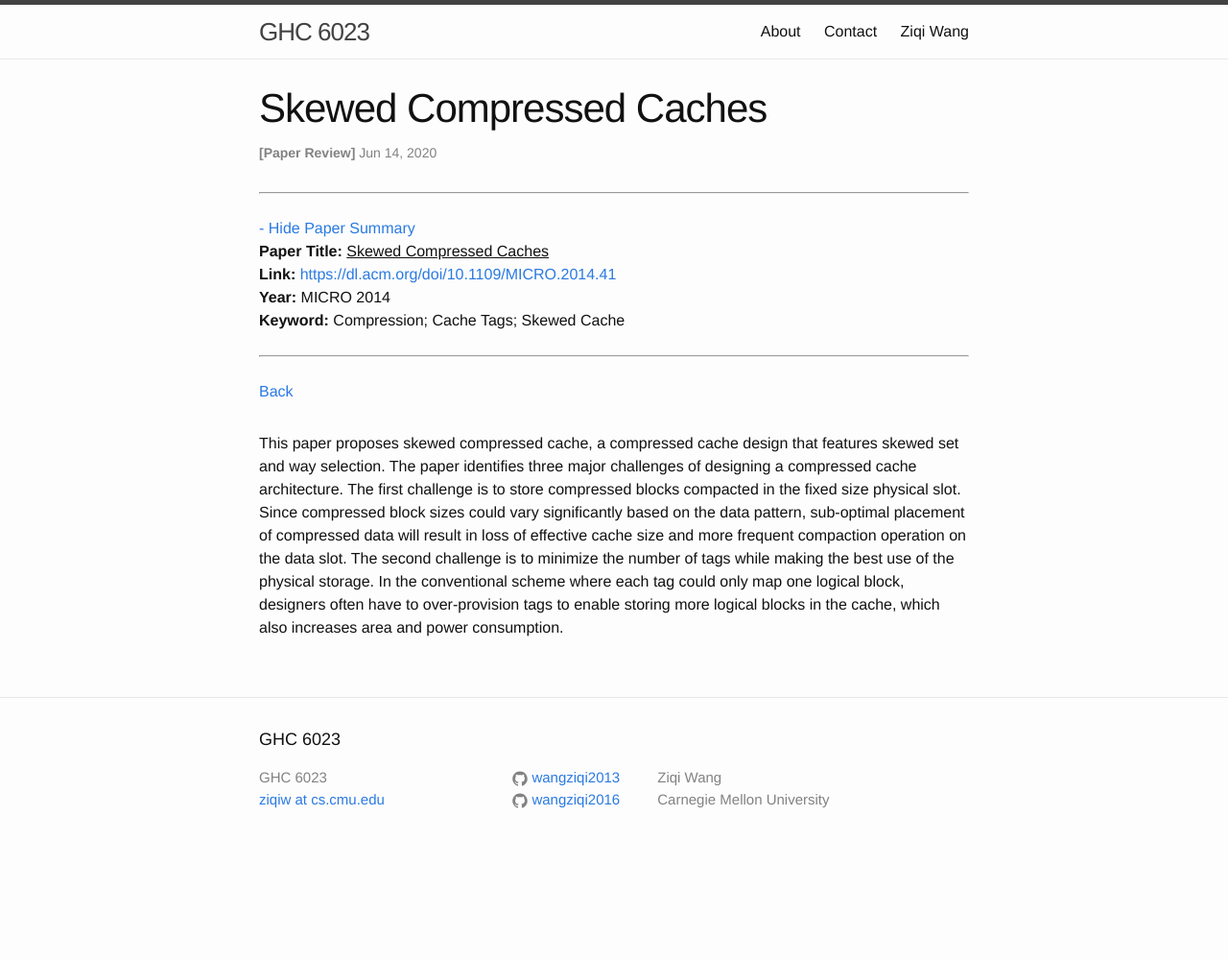
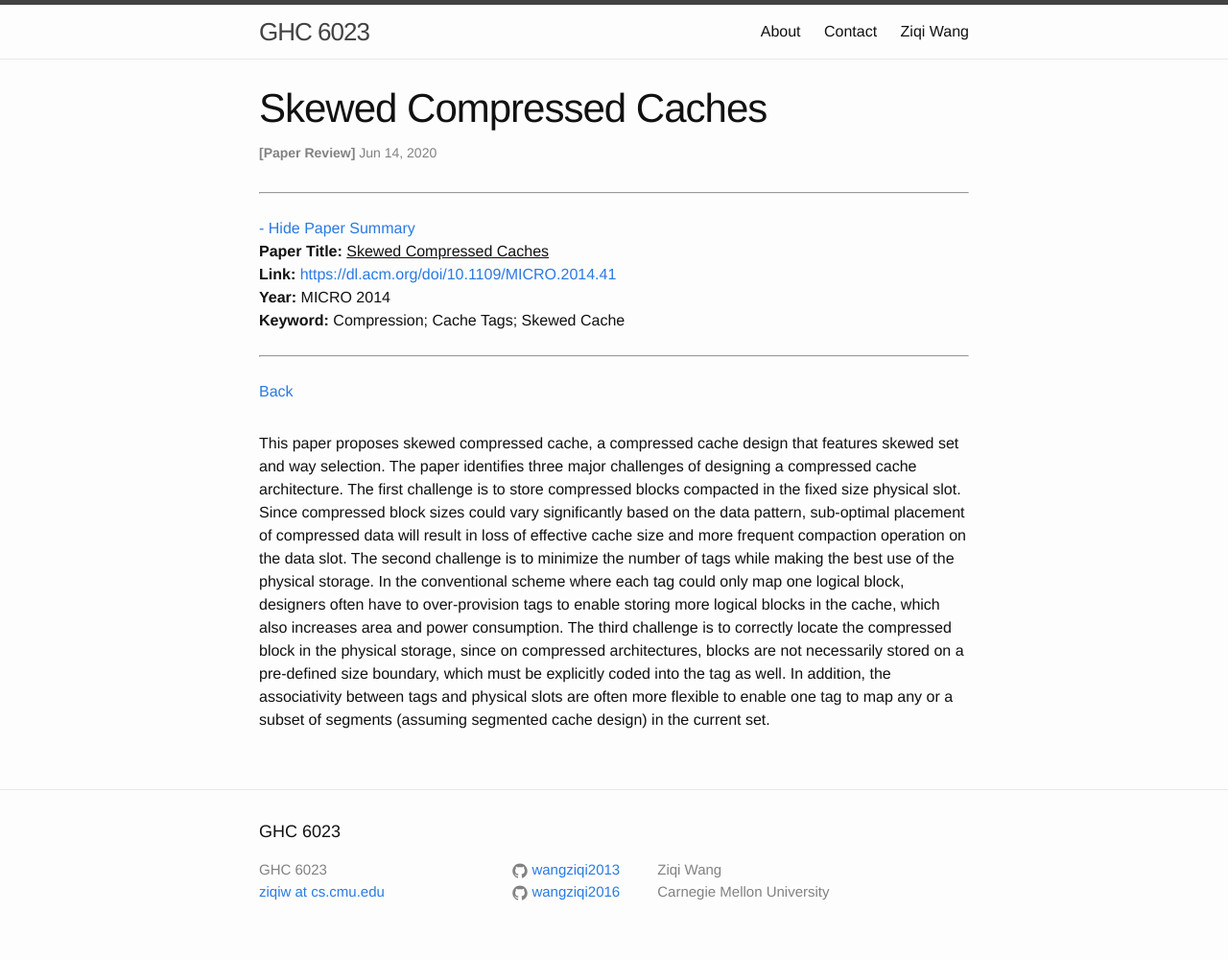
Before and after one commit to wangziqi2013/wangziqi2013.github.io, a Jekyll site: the page built from _posts/2020-06-13-skewed-compressed-cache.markdown, in a window 1280 px wide. Shown: the whole page at 96% size. Built offline with Jekyll 4.4.1, drawn with Linux system fonts in a browser that asks for light colours; before the commit the page ends 904 px from its top, so only the background shows below that.

Commit message:
Adding third challenge

```diff
--- a/_posts/2020-06-13-skewed-compressed-cache.markdown
+++ b/_posts/2020-06-13-skewed-compressed-cache.markdown
@@ -20,4 +20,7 @@ based on the data pattern, sub-optimal placement of compressed data will result
 more frequent compaction operation on the data slot. The second challenge is to minimize the number of tags while making
 the best use of the physical storage. In the conventional scheme where each tag could only map one logical block,
 designers often have to over-provision tags to enable storing more logical blocks in the cache, which also increases
-area and power consumption.
+area and power consumption. The third challenge is to correctly locate the compressed block in the physical storage,
+since on compressed architectures, blocks are not necessarily stored on a pre-defined size boundary, which must be
+explicitly coded into the tag as well. In addition, the associativity between tags and physical slots are often more
+flexible to enable one tag to map any or a subset of segments (assuming segmented cache design) in the current set.
```
